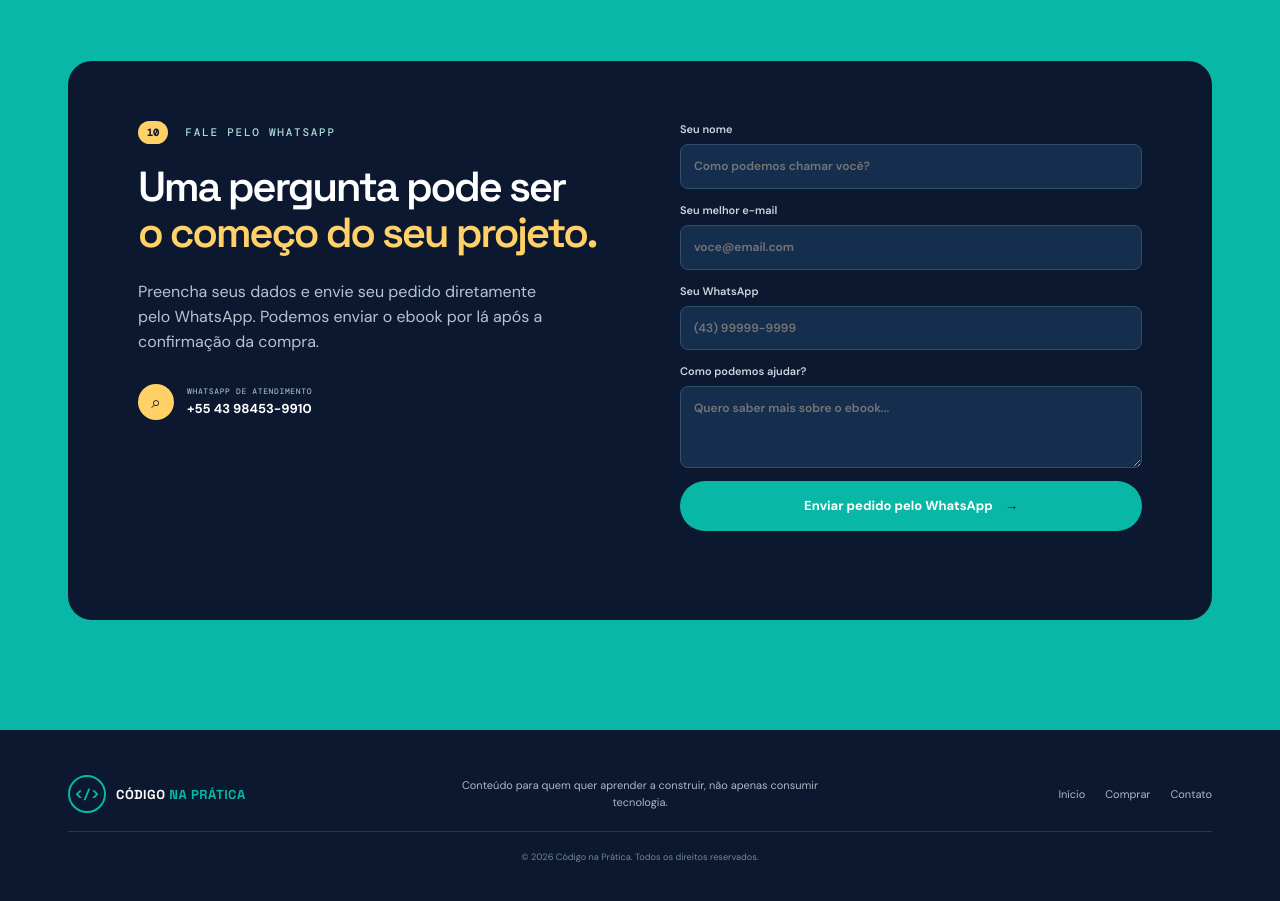
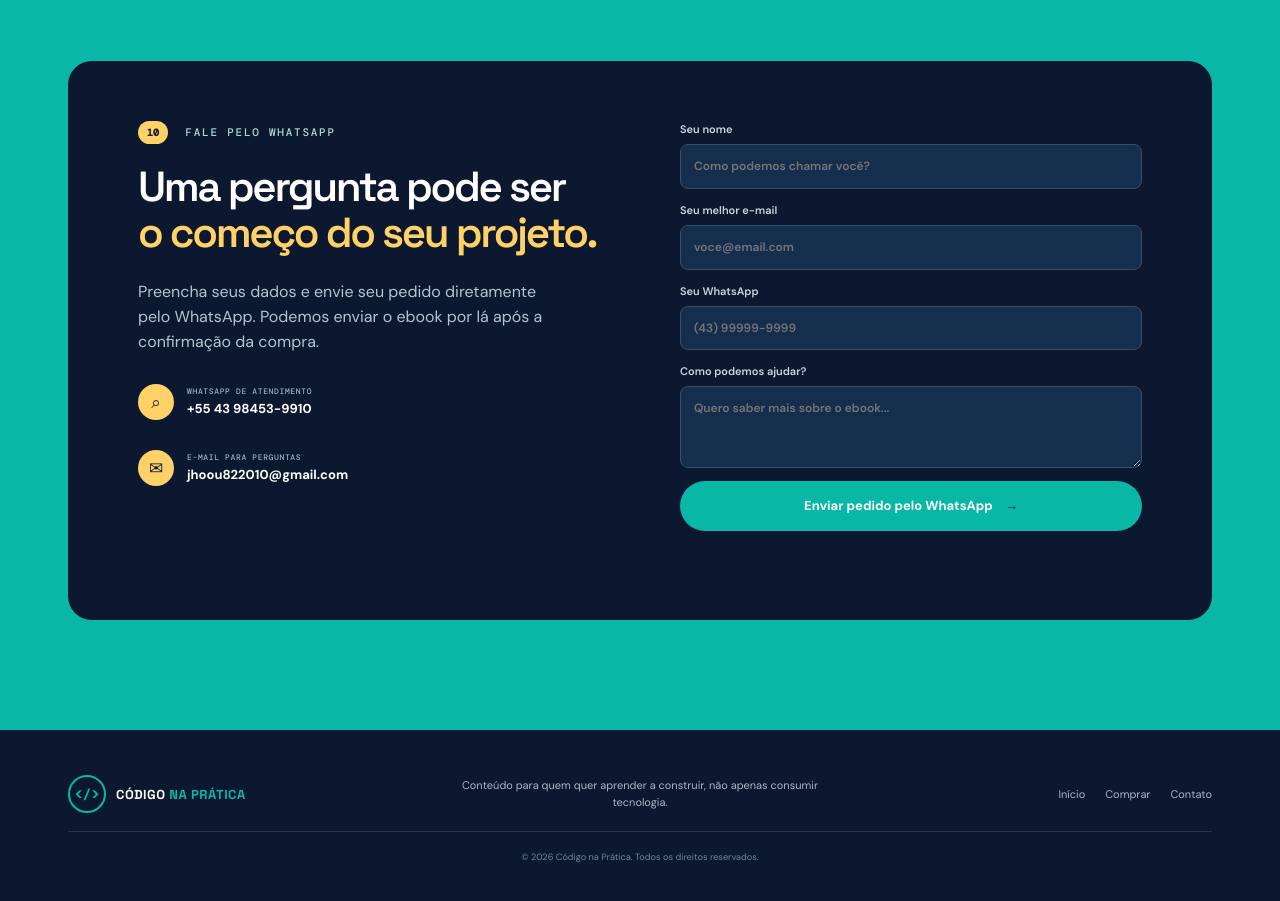
Before and after one commit to jhoou822010-art/Paginadevendas2, a website: page index.html in a window 1280 px wide. Shown: the part 8720-9621 px from the top of the page. Drawn offline with nearby package versions, Linux system fonts and the light colour scheme.

Commit message:
Add files via upload

```diff
--- a/index.html
+++ b/index.html
@@ -151,7 +151,7 @@
         <div class="faq-list"><details open><summary>Preciso já saber programar? <span>+</span></summary><p>Não. O material começa pelos fundamentos e avança até práticas de projeto. Se você já estuda programação, pode usar o guia para organizar e aprofundar sua base.</p></details><details><summary>O ebook ensina uma linguagem específica? <span>+</span></summary><p>Os exemplos usam ideias próximas de Python e web, mas o foco é ensinar fundamentos e decisões que continuam úteis em diferentes linguagens e ferramentas.</p></details><details><summary>O que está incluído na compra? <span>+</span></summary><p>Você recebe o ebook digital em PDF, com explicações, exemplos, exercícios, projeto guiado, respostas orientativas, glossário e referências para continuar estudando.</p></details><details><summary>Como vou receber o arquivo? <span>+</span></summary><p>Após a confirmação do pagamento, podemos enviar o ebook pelo WhatsApp ou disponibilizar o arquivo de forma digital no contato informado durante a compra. O checkout definitivo será conectado nesta página antes da publicação comercial.</p></details></div>
       </section>
 
-      <section class="section contact-section" id="contato"><div class="contact-panel"><div class="contact-copy"><p class="eyebrow light"><span>10</span> FALE PELO WHATSAPP</p><h2>Uma pergunta pode ser<br /><em>o começo do seu projeto.</em></h2><p>Preencha seus dados e envie seu pedido diretamente pelo WhatsApp. Podemos enviar o ebook por lá após a confirmação da compra.</p><div class="contact-placeholder"><span>⌕</span><div><small>WHATSAPP DE ATENDIMENTO</small><strong>+55 43 98453-9910</strong></div></div></div><form class="interest-form" id="interestForm"><label>Seu nome<input name="name" type="text" placeholder="Como podemos chamar você?" required /></label><label>Seu melhor e-mail<input name="email" type="email" placeholder="voce@email.com" required /></label><label>Seu WhatsApp<input name="whatsapp" type="tel" placeholder="(43) 99999-9999" required /></label><label>Como podemos ajudar?<textarea name="message" rows="3" placeholder="Quero saber mais sobre o ebook..."></textarea></label><button class="button button-primary" type="submit">Enviar pedido pelo WhatsApp <span>→</span></button><p class="form-status" id="formStatus" role="status"></p></form></div></section>
+      <section class="section contact-section" id="contato"><div class="contact-panel"><div class="contact-copy"><p class="eyebrow light"><span>10</span> FALE PELO WHATSAPP</p><h2>Uma pergunta pode ser<br /><em>o começo do seu projeto.</em></h2><p>Preencha seus dados e envie seu pedido diretamente pelo WhatsApp. Podemos enviar o ebook por lá após a confirmação da compra.</p><div class="contact-placeholder"><span>⌕</span><div><small>WHATSAPP DE ATENDIMENTO</small><strong>+55 43 98453-9910</strong></div></div><div class="contact-placeholder"><span>✉</span><div><small>E-MAIL PARA PERGUNTAS</small><strong><a href="mailto:jhoou822010@gmail.com">jhoou822010@gmail.com</a></strong></div></div></div><form class="interest-form" id="interestForm"><label>Seu nome<input name="name" type="text" placeholder="Como podemos chamar você?" required /></label><label>Seu melhor e-mail<input name="email" type="email" placeholder="voce@email.com" required /></label><label>Seu WhatsApp<input name="whatsapp" type="tel" placeholder="(43) 99999-9999" required /></label><label>Como podemos ajudar?<textarea name="message" rows="3" placeholder="Quero saber mais sobre o ebook..."></textarea></label><button class="button button-primary" type="submit">Enviar pedido pelo WhatsApp <span>→</span></button><p class="form-status" id="formStatus" role="status"></p></form></div></section>
     </main>
 
     <footer class="site-footer"><div class="brand footer-brand"><span class="brand-mark">&lt;/&gt;</span><span>CÓDIGO <em>NA PRÁTICA</em></span></div><p>Conteúdo para quem quer aprender a construir, não apenas consumir tecnologia.</p><div class="footer-links"><a href="#inicio">Início</a><a href="#comprar">Comprar</a><a href="#contato">Contato</a></div><small>© 2026 Código na Prática. Todos os direitos reservados.</small></footer>
--- a/script.js
+++ b/script.js
@@ -1,5 +1,5 @@
 const PRODUCT_PRICE = 'R$ 25,90';
-const CONTACT_EMAIL = 'melojonatha037@gmail.com';
+const CONTACT_EMAIL = 'jhoou822010@gmail.com';
 const WHATSAPP_NUMBER = '5543984539910';
 
 const menuToggle = document.querySelector('.menu-toggle');
```
